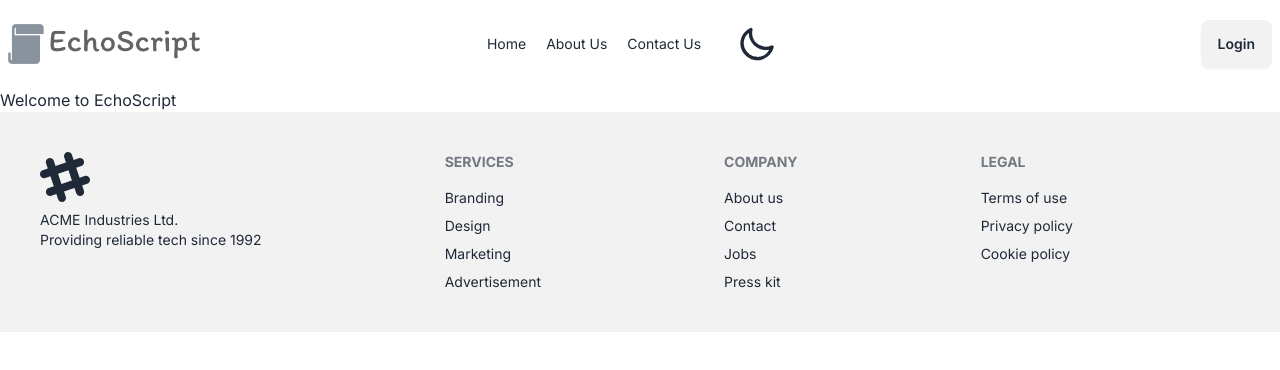
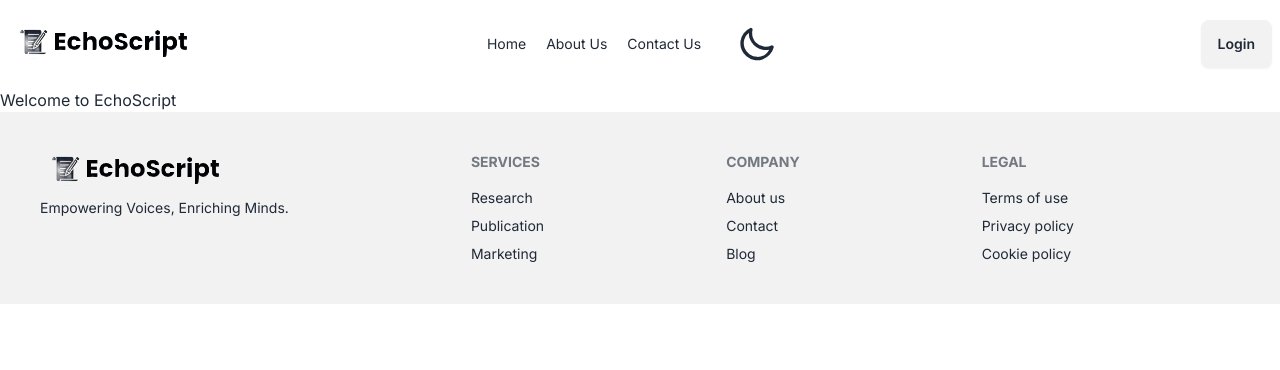
Before and after one commit to arefin22/EchoScript, a Next.js app: page / in a window 1280 px wide. Shown: the top 370 px of the page. Built offline with nearby package versions, Linux system fonts and the light colour scheme.

Commit message:
update logo and website width

```diff
--- a/src/app/layout.js
+++ b/src/app/layout.js
@@ -6,18 +6,20 @@ import './globals.css'
 const inter = Inter({ subsets: ['latin'] })
 
 export const metadata = {
-  title: 'Create Next App',
-  description: 'Generated by create next app',
+  title: 'EchoScript',
+  description: 'EchoScript: Empowering Voices, Enriching Minds.',
 }
 
 export default function RootLayout({ children }) {
   return (
     <html lang="en">
       <body className={inter.className}>
-        <Navbar/>
-        {children}
-        <Footer/>
+        <div className="max-w-screen-xl mx-auto">
+          <Navbar />
+          {children}
+          <Footer />
+        </div>
       </body>
     </html>
-  )
+  );
 }
--- a/src/components/shared/Footer.js
+++ b/src/components/shared/Footer.js
@@ -1,40 +1,27 @@
+import Image from 'next/image';
 import React from 'react';
+import logo from "./../../assets/img/logo.png";
 
 const Footer = () => {
+
     return (
       <div>
         <footer className="footer p-10 bg-base-200 text-base-content">
           <aside>
-            <svg
-              width="50"
-              height="50"
-              viewBox="0 0 24 24"
-              xmlns="http://www.w3.org/2000/svg"
-              fillRule="evenodd"
-              clipRule="evenodd"
-              className="fill-current"
-            >
-              <path d="M22.672 15.226l-2.432.811.841 2.515c.33 1.019-.209 2.127-1.23 2.456-1.15.325-2.148-.321-2.463-1.226l-.84-2.518-5.013 1.677.84 2.517c.391 1.203-.434 2.542-1.831 2.542-.88 0-1.601-.564-1.86-1.314l-.842-2.516-2.431.809c-1.135.328-2.145-.317-2.463-1.229-.329-1.018.211-2.127 1.231-2.456l2.432-.809-1.621-4.823-2.432.808c-1.355.384-2.558-.59-2.558-1.839 0-.817.509-1.582 1.327-1.846l2.433-.809-.842-2.515c-.33-1.02.211-2.129 1.232-2.458 1.02-.329 2.13.209 2.461 1.229l.842 2.515 5.011-1.677-.839-2.517c-.403-1.238.484-2.553 1.843-2.553.819 0 1.585.509 1.85 1.326l.841 2.517 2.431-.81c1.02-.33 2.131.211 2.461 1.229.332 1.018-.21 2.126-1.23 2.456l-2.433.809 1.622 4.823 2.433-.809c1.242-.401 2.557.484 2.557 1.838 0 .819-.51 1.583-1.328 1.847m-8.992-6.428l-5.01 1.675 1.619 4.828 5.011-1.674-1.62-4.829z"></path>
-            </svg>
-            <p>
-              ACME Industries Ltd.
-              <br />
-              Providing reliable tech since 1992
-            </p>
+            <Image src={logo} alt="Logo" className="w-48" />
+            <p>Empowering Voices, Enriching Minds.</p>
           </aside>
           <nav>
             <header className="footer-title">Services</header>
-            <a className="link link-hover">Branding</a>
-            <a className="link link-hover">Design</a>
+            <a className="link link-hover">Research</a>
+            <a className="link link-hover">Publication</a>
             <a className="link link-hover">Marketing</a>
-            <a className="link link-hover">Advertisement</a>
           </nav>
           <nav>
             <header className="footer-title">Company</header>
             <a className="link link-hover">About us</a>
             <a className="link link-hover">Contact</a>
-            <a className="link link-hover">Jobs</a>
-            <a className="link link-hover">Press kit</a>
+            <a className="link link-hover">Blog</a>
           </nav>
           <nav>
             <header className="footer-title">Legal</header>
```
Also changed, not shown: src/assets/img/logo.png.
